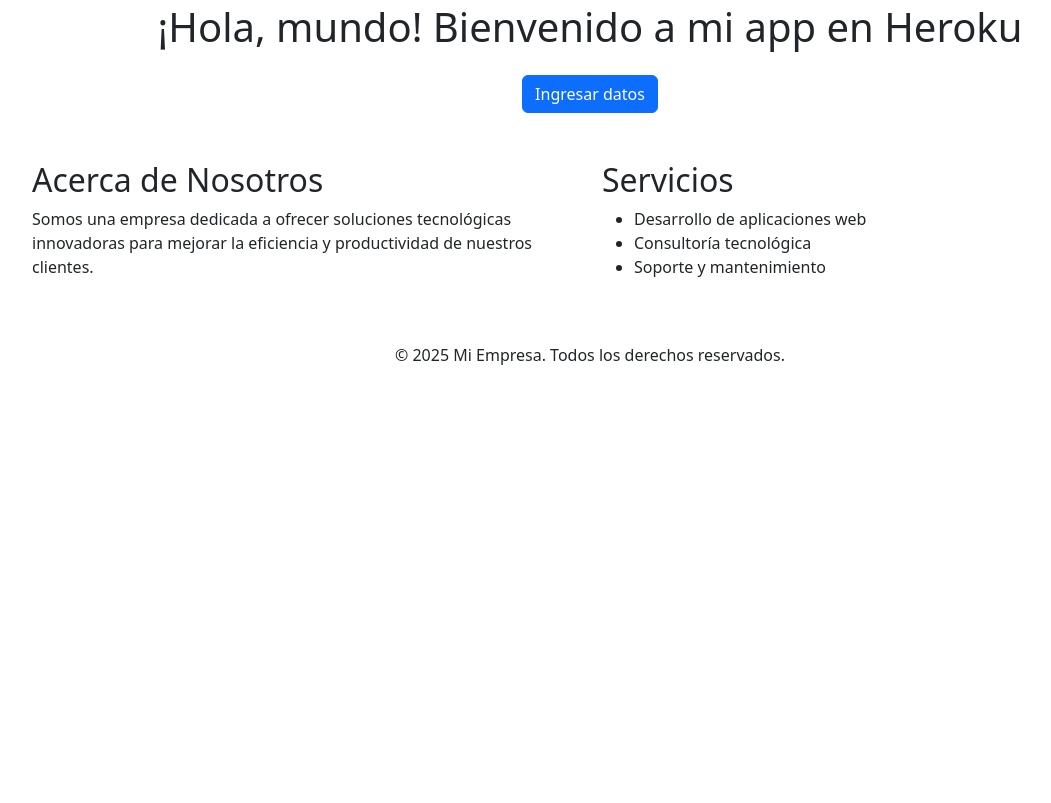
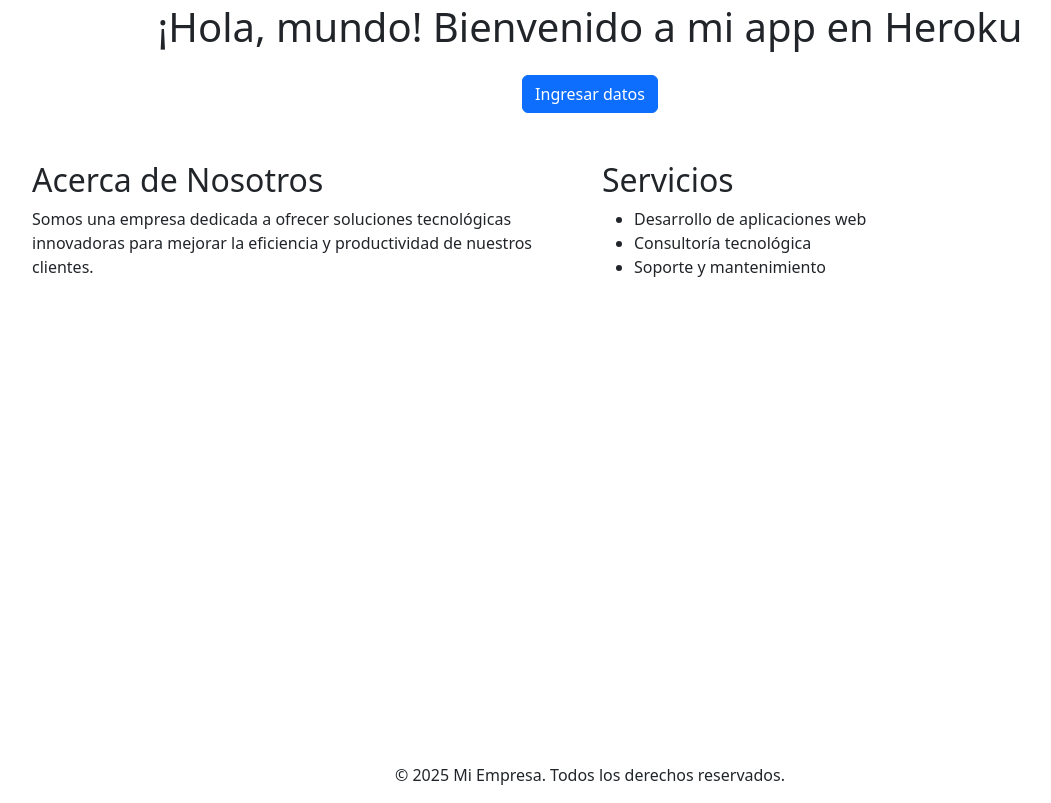
Before and after one commit to belzeDeuz/mi_app_flask, a Flask app: page / in a window 1280 px wide. Shown: the part 45-848 px from the top of the page, without its empty margins (50-1101 px from the left). Before the commit the page ends 410 px from the top, so only its background shows below. Run offline with Flask 2, Linux system fonts and the light colour scheme.

Commit message:
Modificacion

```diff
--- a/templates/index.html
+++ b/templates/index.html
@@ -5,8 +5,19 @@
     <meta name="viewport" content="width=device-width, initial-scale=1.0">
     <title>Bienvenido a mi app</title>
     <link rel="stylesheet" href="https://cdn.jsdelivr.net/npm/bootstrap@5.3.0/dist/css/bootstrap.min.css">
+    <style>
+        body {
+            min-height: 100vh;
+            display: flex;
+            flex-direction: column;
+        }
+        main {
+            flex: 1;
+        }
+    </style>
 </head>
-<body class="container mt-5">
+<body class="container mt-5 d-flex flex-column">
+    <main>
         <h1 class="text-center">¡Hola, mundo! Bienvenido a mi app en Heroku</h1>
         <p class="text-center mt-4">
             <a href="/datos" class="btn btn-primary">Ingresar datos</a>
@@ -25,7 +36,8 @@
                 </ul>
             </div>
         </div>
-    <footer class="text-center mt-5">
+    </main>
+    <footer class="text-center mt-auto">
         <p>&copy; 2025 Mi Empresa. Todos los derechos reservados.</p>
     </footer>
 </body>
```
Lines whose indentation alone changed are shown as unchanged.
